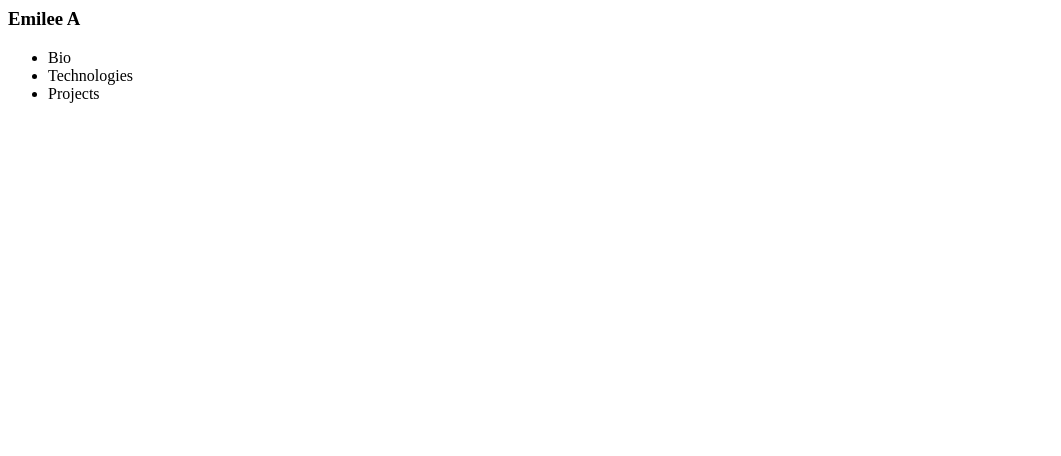
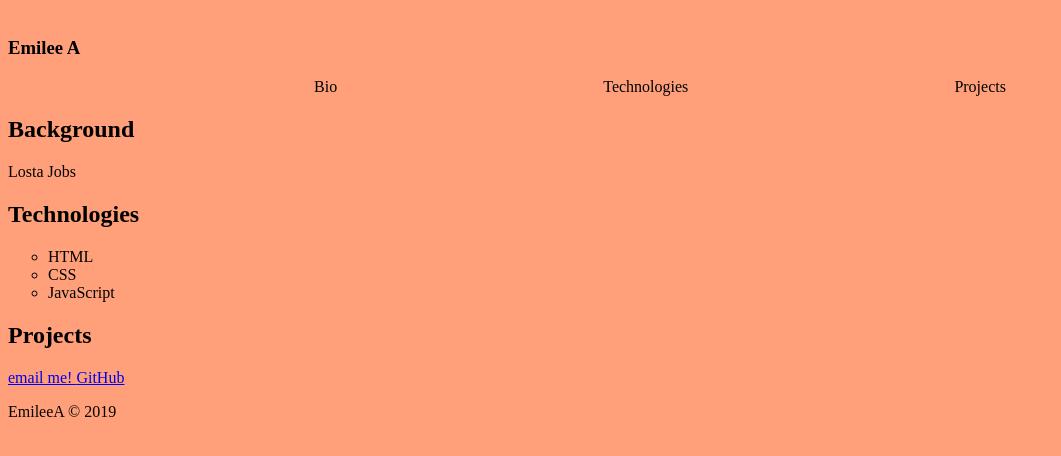
Before and after one commit to EmileeA/personal, a plain HTML site: page index.html in a window 1280 px wide. Shown: the whole page, without its empty margins (0-1061 px from the left). Drawn offline with Linux system fonts and the light colour scheme.

Commit message:
changes to my files

```diff
--- a/index.html
+++ b/index.html
@@ -4,34 +4,57 @@
   <meta name="viewport" content="width=device-width, initial-scale=1.0">
   <meta http-equiv="X-UA-Compatible" content="ie=edge">
   <title>Emilee A</title>
+  <link rel="stylesheet" href="main.css">
 </head>
 
 <body>
+
+
   <!-- Navigation -->
   <nav>
     <h3>Emilee A</h3>
     <ul id="navLinks">
-      <li><a id="navToBio">Bio</a></li>
-      <li><a id="navToTechnologies">Technologies</a></li>
-      <li><a id="navToProjects">Projects</a></li>
+      <li><a href-#background id="navToBio">Bio</a></li>
+      <li><a href-#technologies id="navToTechnologies">Technologies</a></li>
+      <li><a href-#projects id="navToProjects">Projects</a></li>
     </ul>
   </nav>
+
+
   <!-- End Navigation -->
 
   <!-- Primary View -->
   <div class="fullPage" id="bioPage">
     <!-- TODO: Fill in bio info here: What is your background? Why do you want to go into development? What do you love about development? -->
+    <h2> Background</h2>
+    <p>Losta Jobs</p>
+
   </div>
   <div class="fullPage" id="technologiesPage">
     <!-- TODO: Start an UL of all of the tools and technologies you've started learning so far. (You'll beef this page up later). -->
+    <h2>Technologies</h2>
+    <ul class="technologiesList">
+        <li>HTML</li>
+        <li>CSS</li>
+        <li>JavaScript</li>
+    </ul>
   </div>
+
   <div class="fullPage" id="projectsPage"></div>
+  <h2>Projects</h2>
+  <div id="projectsBody"></div>
+
   <!-- End Primary View -->
 
   <!-- Footer -->
   <footer class="page-footer">
-    <!-- TODO: Fill in contact info here: Include things like email, LinkedIn, Twitter and GitHub links. -->
+  <a href="mailto:TheEmileeMitchell@gmail.com"> email me! </a>
+  <a href="https://github.com/EmileeA">GitHub</a>
   </footer>
   <!-- End Footer -->
+  <div class="footer">
+      <p>EmileeA &copy; 2019</p>
+  </div>
+  <script src="main.js"></script>
 </body>
 </html>
--- a/main.css
+++ b/main.css
@@ -0,0 +1,39 @@
+
+
+body {
+    background-color: lightsalmon;
+}
+
+.footerLinks {
+    display: flex;
+    justify-content: space-evenly;
+
+}
+
+h3 {
+    margin-top: 2em;
+}
+
+#navLinks {
+    display: flex;
+    align-items: baseline;
+    justify-content: space-evenly;
+}
+
+#navLinks li {
+    display: inline-block;
+
+}
+
+#navLinks ul {
+    list-style-type: none;
+}
+
+.page-footer h4 {
+    margin-top: 3em;
+    text-align: center;
+}
+
+.technologiesList {
+    list-style-type: circle;
+}
```
Also changed, not shown: projects.js (+37 -7 lines).
